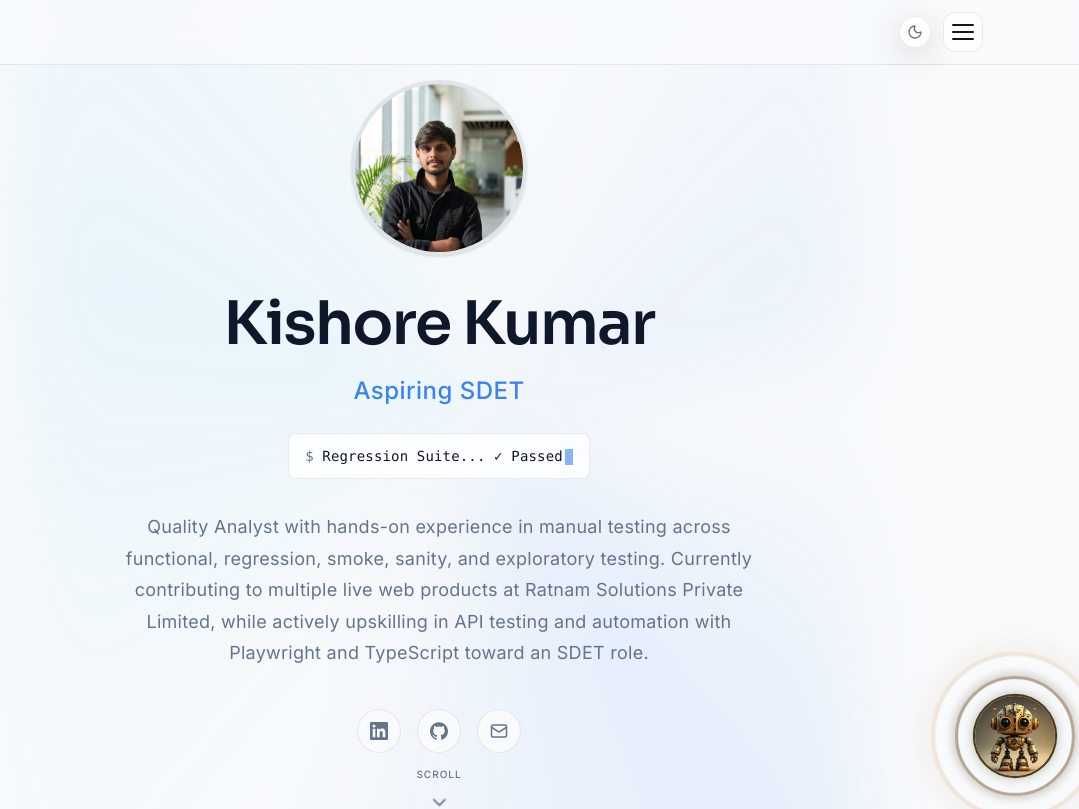
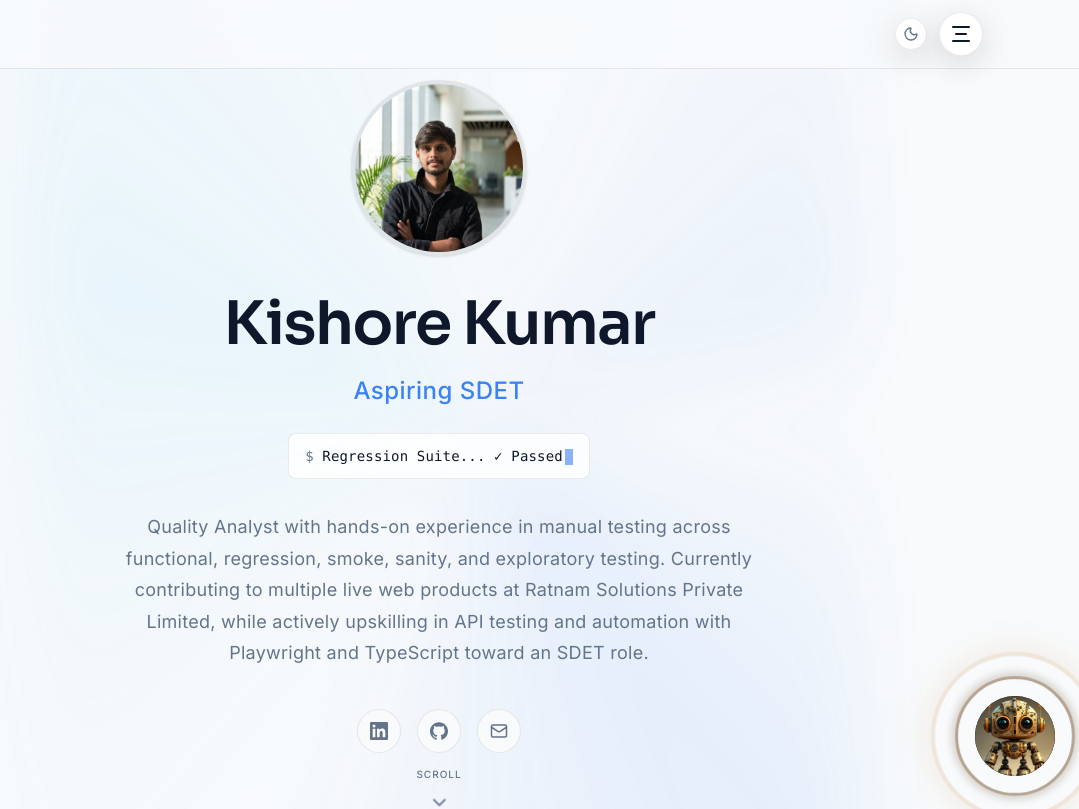
Before and after one commit to kishorekumarrasalay-02/kishorekumar-qa-portfolio, a Next.js app: page / in a window 1280 px wide. Shown: the top 809 px of the page, without its empty margins (201-1280 px from the left). Built offline with nearby package versions, Linux system fonts and the light colour scheme.

Commit message:
mobile view

```diff
--- a/src/app/globals.css
+++ b/src/app/globals.css
@@ -120,6 +120,17 @@ body {
   border-color: color-mix(in srgb, var(--primary) 45%, var(--card-border));
   box-shadow: 0 0 0 1px color-mix(in srgb, var(--primary-light) 35%, transparent),
     0 12px 32px rgba(59, 130, 246, 0.12);
+}
+
+@media (hover: none) {
+  .skill-bento-tile:hover {
+    transform: none;
+    box-shadow: none;
+  }
+
+  .skill-bento-tile:not([class*="border-dashed"]):hover {
+    border-color: var(--card-border);
+  }
 }
 
 @media (prefers-reduced-motion: reduce) {
@@ -437,7 +448,7 @@ header.glass-nav {
   align-items: center;
   justify-content: center;
   gap: 5px;
-  width: 22px;
+  width: 18px;
 }
 
 .nav-hamburger-lines span {
@@ -453,8 +464,18 @@ header.glass-nav {
   transform-origin: center;
 }
 
+.nav-hamburger-lines span:nth-child(1),
+.nav-hamburger-lines span:nth-child(3) {
+  width: 100%;
+}
+
+.nav-hamburger-lines span:nth-child(2) {
+  width: 70%;
+}
+
 .nav-hamburger-open .nav-hamburger-lines span:nth-child(1) {
   transform: translateY(7px) rotate(45deg);
+  width: 100%;
 }
 
 .nav-hamburger-open .nav-hamburger-lines span:nth-child(2) {
@@ -464,6 +485,7 @@ header.glass-nav {
 
 .nav-hamburger-open .nav-hamburger-lines span:nth-child(3) {
   transform: translateY(-7px) rotate(-45deg);
+  width: 100%;
 }
 
 .nav-menu-panel {
@@ -495,9 +517,23 @@ header.glass-nav {
 
 .qa-assistant-fab-wrap {
   position: relative;
-  width: 5rem;
-  height: 5rem;
+  width: 3.5rem;
+  height: 3.5rem;
   overflow: visible;
+}
+
+@media (min-width: 640px) {
+  .qa-assistant-fab-wrap {
+    width: 4rem;
+    height: 4rem;
+  }
+}
+
+@media (min-width: 768px) {
+  .qa-assistant-fab-wrap {
+    width: 5rem;
+    height: 5rem;
+  }
 }
 
 .qa-assistant-fab {
@@ -522,7 +558,10 @@ header.glass-nav {
 }
 
 .qa-assistant-fab .qa-logo-fab {
-  position: relative;
+  position: absolute;
+  inset: 0;
+  width: 100% !important;
+  height: 100% !important;
   z-index: 2;
   animation: qa-logo-glow-motion 1.8s ease-in-out infinite;
 }
@@ -542,7 +581,7 @@ header.glass-nav {
 }
 
 .qa-assistant-fab:hover .qa-logo-fab {
-  transform: scale(1.05);
+  transform: scale(1.04);
 }
 
 .qa-logo {
@@ -555,19 +594,23 @@ header.glass-nav {
 
 .qa-logo-img {
   object-fit: cover;
-  object-position: center 22%;
+  object-position: 50% 18%;
   image-rendering: auto;
   -webkit-backface-visibility: hidden;
   backface-visibility: hidden;
 }
 
 .qa-logo-fab .qa-logo-img {
-  object-position: center 20%;
+  object-fit: cover;
+  object-position: 50% 12%;
+  transform: scale(1.35);
+  transform-origin: center 30%;
 }
 
 @media (min-width: 768px) {
   .qa-logo-fab .qa-logo-img {
-    object-position: center 18%;
+    object-position: 50% 14%;
+    transform: scale(1.28);
   }
 }
 
@@ -575,16 +618,34 @@ header.glass-nav {
   position: absolute;
   top: 50%;
   left: 50%;
-  width: 5rem;
-  height: 5rem;
-  margin-top: -2.5rem;
-  margin-left: -2.5rem;
+  width: 3.5rem;
+  height: 3.5rem;
+  margin-top: -1.75rem;
+  margin-left: -1.75rem;
   border-radius: 9999px;
   border: 2px solid rgba(8, 6, 4, 0.9);
   pointer-events: none;
   z-index: 1;
   animation: qa-round-wave 2.4s ease-out infinite;
   will-change: transform, opacity, border-color, box-shadow;
+}
+
+@media (min-width: 640px) {
+  .qa-assistant-wave {
+    width: 4rem;
+    height: 4rem;
+    margin-top: -2rem;
+    margin-left: -2rem;
+  }
+}
+
+@media (min-width: 768px) {
+  .qa-assistant-wave {
+    width: 5rem;
+    height: 5rem;
+    margin-top: -2.5rem;
+    margin-left: -2.5rem;
+  }
 }
 
 .qa-assistant-wave-2 {
--- a/src/components/Contact.tsx
+++ b/src/components/Contact.tsx
@@ -31,19 +31,19 @@ export default function Contact() {
   };
 
   const cardClass =
-    "contact-card group flex h-full min-h-[168px] w-full min-w-0 flex-col items-center justify-center rounded-2xl border border-card-border bg-card p-4 text-center sm:min-h-[180px] sm:p-5";
+    "contact-card group flex h-full min-h-[140px] w-full min-w-0 flex-col items-center justify-center rounded-2xl border border-card-border bg-card p-3.5 text-center sm:min-h-[180px] sm:p-5";
 
   const valueClass = (type: string) => {
     if (type === "email") {
-      return "mt-2 w-full max-w-full px-0.5 text-[9px] leading-snug font-medium break-all text-foreground sm:text-xs";
+      return "mt-1.5 w-full max-w-full px-0.5 text-[10px] leading-snug font-medium break-all text-foreground sm:mt-2 sm:text-xs";
     }
     if (type === "phone") {
-      return "mt-2 w-full max-w-full px-0.5 text-[11px] leading-snug font-medium whitespace-nowrap text-foreground sm:text-sm";
+      return "mt-1.5 w-full max-w-full px-0.5 text-[11px] leading-snug font-medium whitespace-nowrap text-foreground sm:mt-2 sm:text-sm";
     }
     if (type === "location") {
-      return "mt-2 w-full max-w-full px-0.5 text-[9px] leading-tight font-medium text-foreground sm:text-[10px] lg:text-[11px] break-words hyphens-auto";
+      return "mt-1.5 w-full max-w-full px-0.5 text-[10px] leading-tight font-medium text-foreground sm:mt-2 sm:text-[11px] break-words";
     }
-    return "text-body mt-2 w-full max-w-full px-0.5 text-[10px] leading-snug font-medium break-all text-foreground sm:text-sm";
+    return "text-body mt-1.5 w-full max-w-full px-0.5 text-[11px] leading-snug font-medium break-all text-foreground sm:mt-2 sm:text-sm";
   };
 
   return (
@@ -54,7 +54,7 @@ export default function Contact() {
           subtitle={contact.subtitle}
         />
 
-        <MotionStagger className="grid grid-cols-2 gap-3 sm:gap-4 md:grid-cols-3 lg:grid-cols-5 [&>*]:min-w-0">
+        <MotionStagger className="grid grid-cols-1 gap-4 sm:grid-cols-2 sm:gap-4 md:grid-cols-3 lg:grid-cols-5 [&>*]:min-w-0">
           {contact.items.map((item) => {
             const content = (
               <>
--- a/src/components/MetricsBand.tsx
+++ b/src/components/MetricsBand.tsx
@@ -32,12 +32,12 @@ export default function MetricsBand() {
     <section
       ref={ref}
       aria-label="Career metrics"
-      className="border-y border-card-border/60 bg-card/40 px-4 py-10 sm:px-6 sm:py-12 lg:px-8"
+      className="border-y border-card-border/60 bg-card/40 px-4 py-8 sm:px-6 sm:py-12 lg:px-8"
     >
-      <MotionStagger className="mx-auto grid max-w-6xl grid-cols-2 gap-6 md:grid-cols-4 md:gap-8">
+      <MotionStagger className="mx-auto grid max-w-6xl grid-cols-2 gap-4 sm:gap-6 md:grid-cols-4 md:gap-8">
         {metrics.items.map((item) => (
           <MotionItem key={item.label} variant="fadeUp" className="text-center">
-            <p className="font-heading text-3xl font-bold text-primary-light sm:text-4xl">
+            <p className="font-heading text-2xl font-bold text-primary-light sm:text-4xl">
               {inView ? (
                 <AnimatedCounter
                   value={item.value}
@@ -51,7 +51,7 @@ export default function MetricsBand() {
                 </span>
               )}
             </p>
-            <p className="mt-2 text-xs font-medium tracking-wide text-muted uppercase sm:text-sm">
+            <p className="mt-1.5 text-[10px] font-medium tracking-wide text-muted uppercase sm:mt-2 sm:text-sm">
               {item.label}
             </p>
           </MotionItem>
--- a/src/components/Navbar.tsx
+++ b/src/components/Navbar.tsx
@@ -73,7 +73,7 @@ export default function Navbar() {
 
   return (
     <header className="glass-nav fixed top-0 z-50 w-full border-b border-card-border/60">
-      <nav className="mx-auto flex max-w-6xl items-center justify-end gap-2 px-4 py-3 sm:gap-3 sm:px-6 lg:px-8">
+      <nav className="mx-auto flex max-w-6xl items-center justify-end gap-2.5 px-4 py-2.5 sm:gap-3 sm:px-6 sm:py-3 lg:px-8">
         <ThemeToggle />
         <button
           type="button"
@@ -81,8 +81,8 @@ export default function Navbar() {
           aria-expanded={menuOpen}
           aria-controls="site-nav-menu"
           onClick={() => setMenuOpen((open) => !open)}
-          className={`nav-hamburger flex h-10 w-10 shrink-0 items-center justify-center rounded-xl border border-card-border bg-card/80 text-foreground transition-colors hover:border-primary/50 hover:text-primary-light ${
-            menuOpen ? "nav-hamburger-open border-primary/40 bg-primary/10" : ""
+          className={`nav-hamburger flex h-11 w-11 shrink-0 items-center justify-center rounded-full border border-card-border bg-card text-foreground transition-colors active:scale-95 hover:border-primary/50 hover:text-primary-light ${
+            menuOpen ? "nav-hamburger-open border-primary/50 bg-primary/10 text-primary-light" : ""
           }`}
         >
           <span className="nav-hamburger-lines" aria-hidden>
--- a/src/components/Portfolio.tsx
+++ b/src/components/Portfolio.tsx
@@ -23,11 +23,11 @@ export default function Portfolio() {
               <p className="text-body mt-4 flex-1 text-sm text-muted">
                 {project.description}
               </p>
-              <div className="mt-6 flex flex-wrap items-center justify-between gap-3">
+              <div className="mt-5 flex flex-col gap-3 sm:mt-6 sm:flex-row sm:flex-wrap sm:items-center sm:justify-between">
                 <Tag>{project.tag}</Tag>
                 <Link
                   href={`/projects/${project.slug}`}
-                  className="text-sm font-semibold text-primary-light transition hover:underline"
+                  className="inline-flex text-sm font-semibold text-primary-light transition hover:underline"
                 >
                   View Case Study →
                 </Link>
--- a/src/components/QaAssistant.tsx
+++ b/src/components/QaAssistant.tsx
@@ -18,6 +18,7 @@ function QaLogo({
   size?: number;
   variant?: "default" | "fab";
 }) {
+  const displaySize = variant === "fab" ? undefined : size;
   const renderSize = Math.round(size * 2);
 
   return (
@@ -25,7 +26,11 @@ function QaLogo({
       className={`qa-logo relative shrink-0 overflow-hidden rounded-full ${
         variant === "fab" ? "qa-logo-fab" : "qa-logo-inline"
       }`}
-      style={{ width: size, height: size }}
+      style={
+        displaySize
+          ? { width: displaySize, height: displaySize }
+          : undefined
+      }
     >
       <Image
         src="/qa-assistant-logo.png"
@@ -35,7 +40,7 @@ function QaLogo({
         className="qa-logo-img h-full w-full"
         quality={100}
         unoptimized
-        sizes={`${size}px`}
+        sizes={variant === "fab" ? "(max-width: 640px) 56px, (max-width: 768px) 64px, 80px" : `${size}px`}
         priority={variant === "fab"}
       />
     </span>
@@ -399,7 +404,7 @@ export default function QaAssistant() {
           <button
             type="button"
             onClick={openChat}
-            className="qa-assistant-fab qa-assistant-fab-intro group relative flex h-20 w-20 items-center justify-center rounded-full border-0 bg-transparent p-0 shadow-none"
+            className="qa-assistant-fab qa-assistant-fab-intro group relative flex h-14 w-14 items-center justify-center overflow-hidden rounded-full border-0 bg-[#1a1208] p-0 shadow-none sm:h-16 sm:w-16 md:h-20 md:w-20"
             aria-label="Open QA Assistant"
           >
             <QaLogo size={80} variant="fab" />
```
Also changed, not shown: src/components/Skills.tsx (+28 -40 lines).
